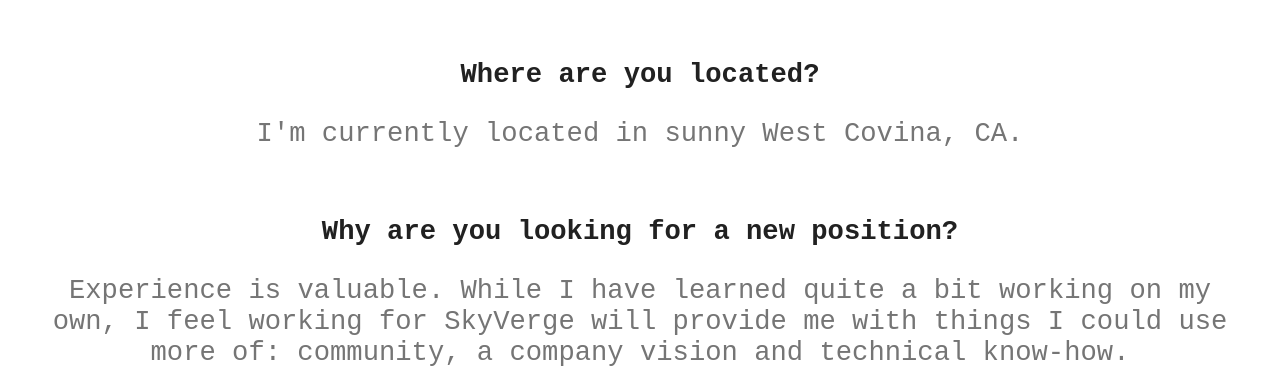
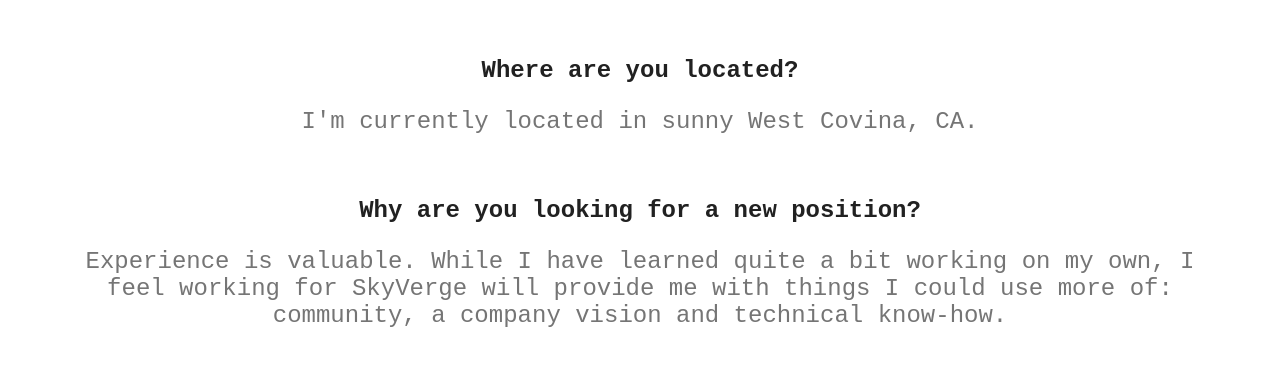
Before and after one commit to benjoomali/benjoomali.github.io, a plain HTML site: page skyverge.html in a window 1280 px wide. Shown: the part 416-800 px from the top of the page. Drawn offline with Linux system fonts and the light colour scheme.

Commit message:
Add files via upload

```diff
--- a/css/skyverge.css
+++ b/css/skyverge.css
@@ -109,13 +109,13 @@
 
 .content h2 {
   color: #212121;
-  font-size: 1.7em;
+  font-size: 1.5em;
   text-align: center;
 }
 
 .content p {
   color: #757575;
-  font-size: 1.7em;
+  font-size: 1.5em;
   text-align: center;
 }
 
```
